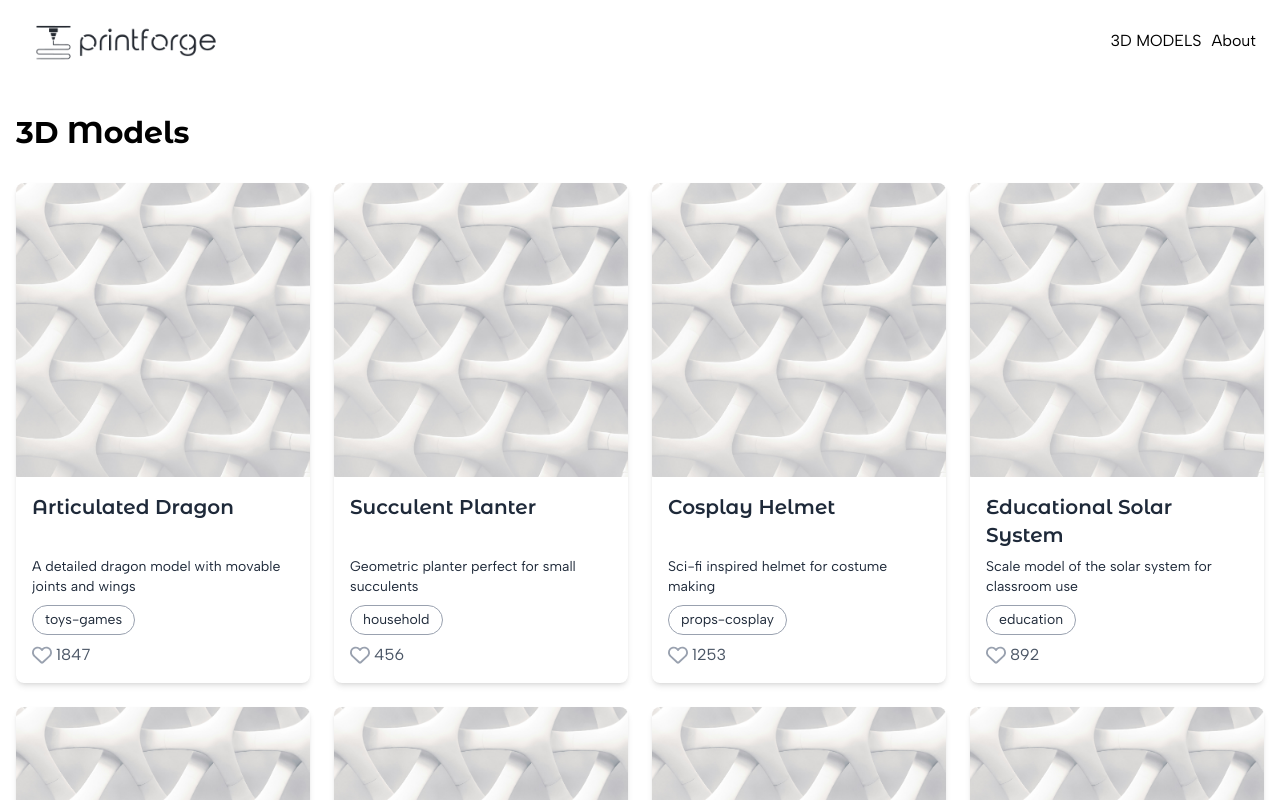
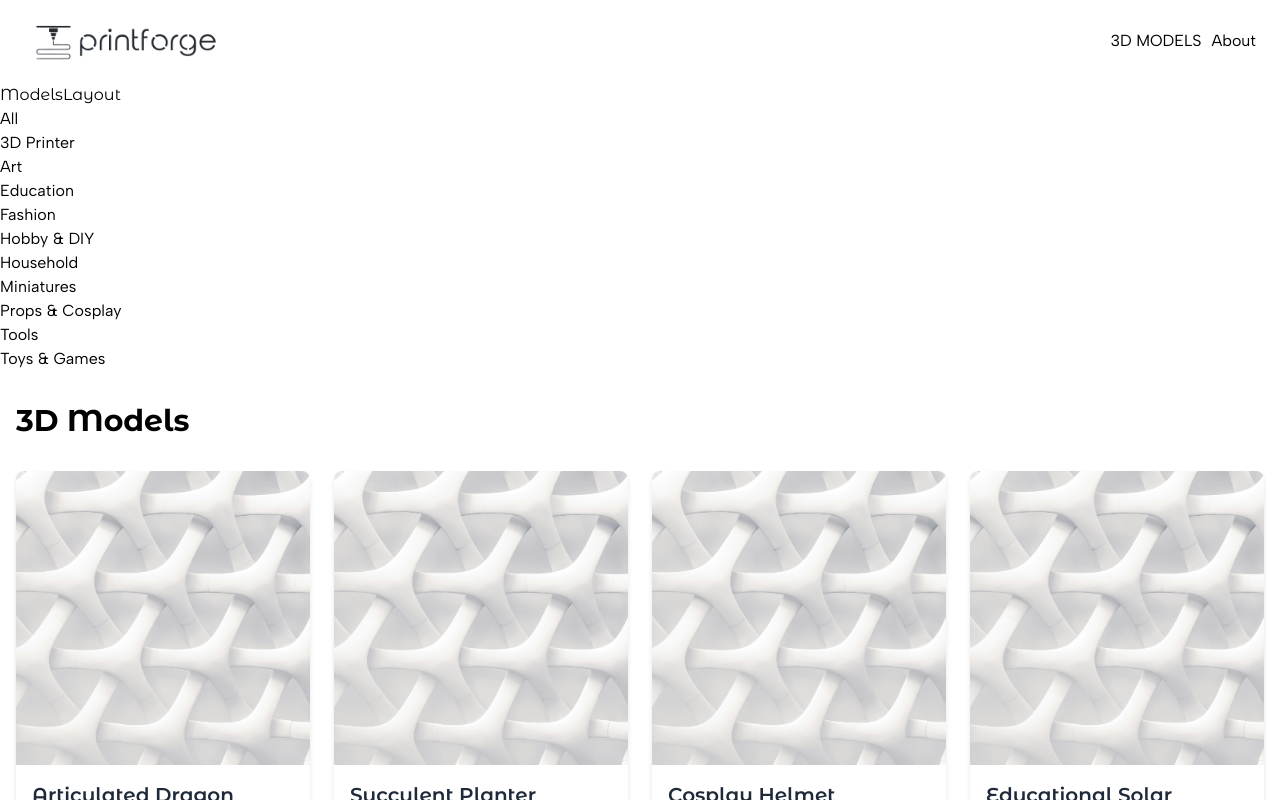
Before and after one commit to seb-ssabes/my-first-next.js, a Next.js app: page /3d-models in a window 1280 px wide. Shown: the top 800 px of the page. Built offline with nearby package versions, Linux system fonts and the light colour scheme.

Commit message:
added category navbar to models page

```diff
--- /dev/null
+++ b/src/app/3d-models/layout.tsx
@@ -0,0 +1,29 @@
+import Link from "next/link"
+import { getAllCategories } from "../lib/categories"
+import type { ReactNode } from "react"
+import type { Category } from "@/app/types"
+
+
+export default function ModelsLayout({children}: {children: ReactNode}) {
+  const categories: Category[] = getAllCategories()
+  console.log(categories)
+  return (
+    <>
+      <h1>ModelsLayout</h1>
+      <ul>
+        <Link href="/3d-models">All</Link>
+        {
+          categories.map(category => (
+            <Link
+              key={category.slug}
+              href={`/3d-models/categories/${category.slug}`}
+            >
+              <li>{category.displayName}</li>
+            </Link>
+          ))
+        }
+      </ul>
+      {children}
+    </>
+  )
+}
--- a/src/app/3d-models/page.tsx
+++ b/src/app/3d-models/page.tsx
@@ -1,7 +1,7 @@
 import { getAllModels } from "@/app/lib/models"
 import ModelsGrid from "../components/ModelsGrid"
 
-export default async function ModelsPage() {
+export default async function ModelsPage({children}) {
   const models = await getAllModels()
   return (
     <ModelsGrid title="3D Models" models={models} />
```
